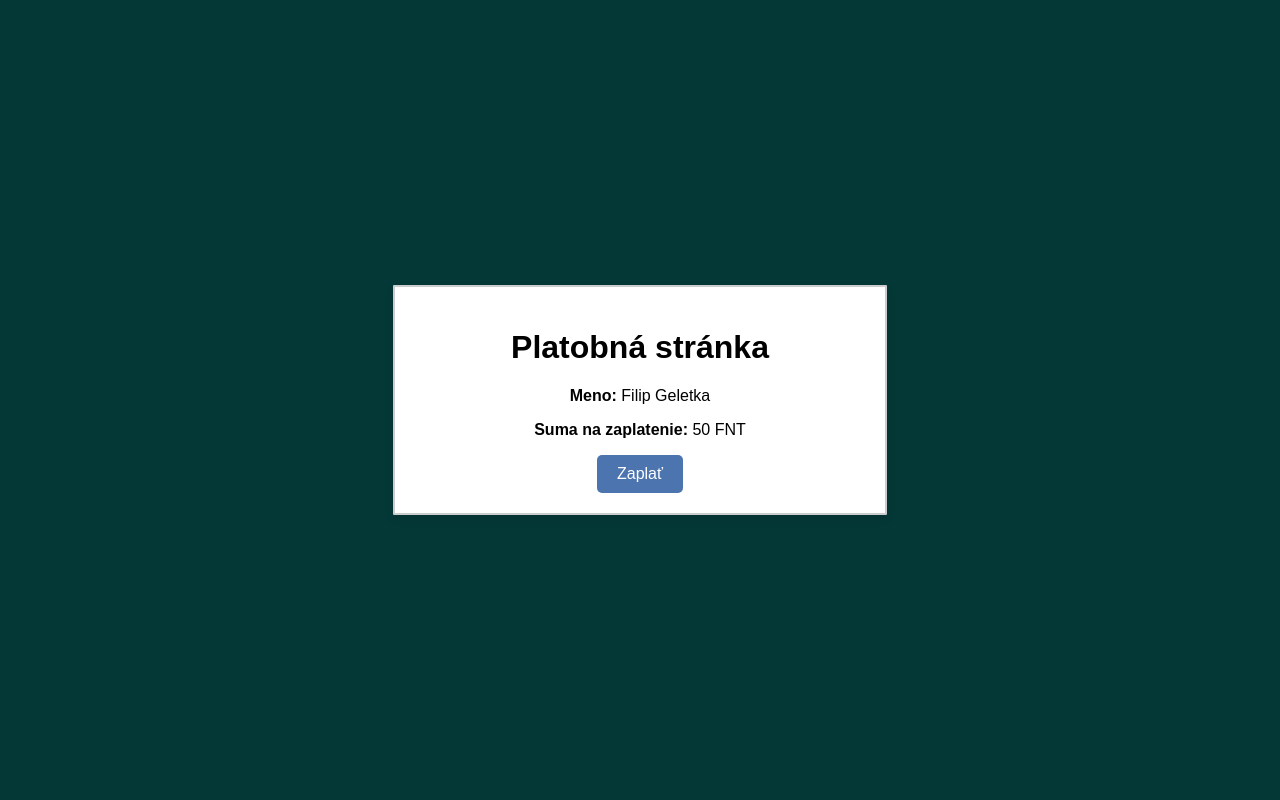
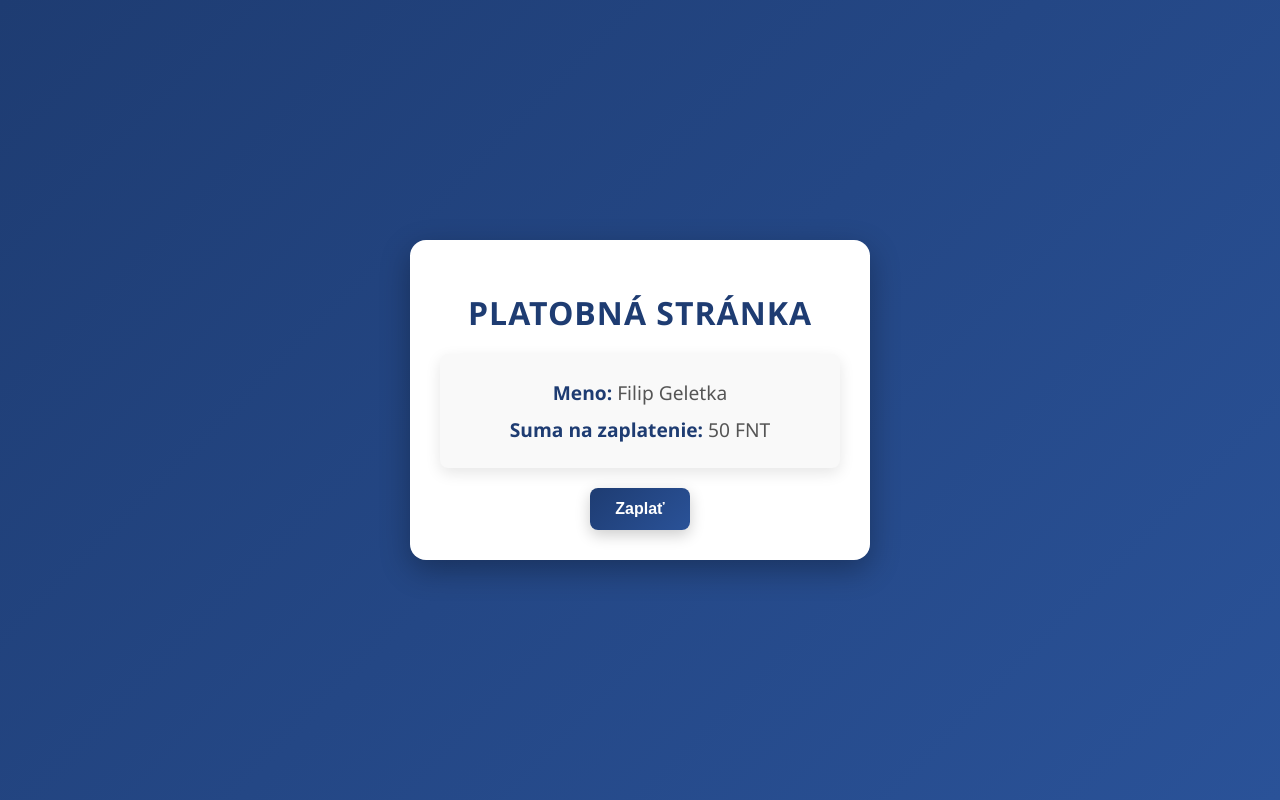
Before and after one commit to Draxlerko/Hackathon, a PHP site: page /login/payments.php in a window 1280 px wide. Run offline with PHP 8.4, Linux system fonts and the light colour scheme.

Commit message:
revork paymants

```diff
--- /dev/null
+++ b/login/payments.css
@@ -0,0 +1,78 @@
+body {
+    margin: 0;
+    padding: 0;
+    font-family: 'Segoe UI', sans-serif;
+    background: linear-gradient(135deg, #1E3C72, #2A5298);
+    height: 100vh;
+    display: flex;
+    justify-content: center;
+    align-items: center;
+    color: #fff;
+}
+
+.payment-container {
+    background: #fff;
+    color: #333;
+    border-radius: 16px;
+    padding: 30px;
+    width: 400px;
+    box-shadow: 0 10px 30px rgba(0, 0, 0, 0.3);
+    text-align: center;
+    animation: fadeIn 1s ease-in-out;
+}
+
+.payment-container h1 {
+    font-size: 2rem;
+    color: #1E3C72;
+    margin-bottom: 20px;
+    text-transform: uppercase;
+    letter-spacing: 1px;
+}
+
+.payment-details {
+    background: #f9f9f9;
+    padding: 15px;
+    border-radius: 8px;
+    margin-bottom: 20px;
+    box-shadow: 0 5px 15px rgba(0, 0, 0, 0.1);
+}
+
+.payment-details p {
+    font-size: 1.2rem;
+    margin: 10px 0;
+    color: #555;
+}
+
+.payment-details strong {
+    color: #1E3C72;
+}
+
+.pay-button {
+    background: linear-gradient(135deg, #1E3C72, #2A5298);
+    color: white;
+    border: none;
+    padding: 12px 25px;
+    border-radius: 8px;
+    cursor: pointer;
+    font-size: 1rem;
+    font-weight: bold;
+    transition: background 0.3s ease, transform 0.2s ease;
+    box-shadow: 0 5px 15px rgba(0, 0, 0, 0.2);
+}
+
+.pay-button:hover {
+    background: linear-gradient(135deg, #2A5298, #1E3C72);
+    transform: translateY(-5px);
+    box-shadow: 0 10px 20px rgba(0, 0, 0, 0.3);
+}
+
+@keyframes fadeIn {
+    from {
+        opacity: 0;
+        transform: scale(0.9);
+    }
+    to {
+        opacity: 1;
+        transform: scale(1);
+    }
+}
--- a/login/payments.php
+++ b/login/payments.php
@@ -9,49 +9,21 @@ $amount = 50.00; // Suma na zaplatenie v EUR
 <head>
     <meta charset="UTF-8">
     <meta name="viewport" content="width=device-width, initial-scale=1.0">
-    <title>Payme Platba</title>
-    <style>
-        body {
-            display: flex;
-            justify-content: center;
-            align-items: center;
-            height: 100vh;
-            margin: 0;
-            font-family: Arial, sans-serif;
-            background-color:rgb(4, 56, 55);
-        }
-        .payment-container {
-            text-align: center;
-            border: 2px solid #ccc;
-            border-radius: 1px;
-            padding: 20px;
-            background-color: #fff;
-            box-shadow: 0 4px 8px rgba(0, 0, 0, 0.1);
-            width: 450px;
-        }
-        button {
-            background-color:rgb(76, 116, 175);
-            color: white;
-            border: none;
-            padding: 10px 20px;
-            border-radius: 5px;
-            cursor: pointer;
-            font-size: 16px;
-        }
-        button:hover {
-            background-color:rgb(69, 134, 160);
-        }
-    </style>
+    <title>Platobná stránka</title>
+    <!-- Napojenie na externý CSS súbor -->
+    <link rel="stylesheet" href="payments.css">
 </head>
 <body>
     <div class="payment-container">
         <h1>Platobná stránka</h1>
-        <p><strong>Meno:</strong> <?php echo htmlspecialchars($name); ?></p>
-        <p><strong>Suma na zaplatenie:</strong> <?php echo htmlspecialchars($amount); ?> FNT</p>
+        <div class="payment-details">
+            <p><strong>Meno:</strong> <?php echo htmlspecialchars($name); ?></p>
+            <p><strong>Suma na zaplatenie:</strong> <?php echo htmlspecialchars($amount); ?> FNT</p>
+        </div>
         <form action="process_payment.php" method="POST">
             <input type="hidden" name="name" value="<?php echo htmlspecialchars($name); ?>">
             <input type="hidden" name="amount" value="<?php echo htmlspecialchars($amount); ?>">
-            <button type="submit">Zaplať</button>
+            <button type="submit" class="pay-button">Zaplať</button>
         </form>
     </div>
 </body>
```
